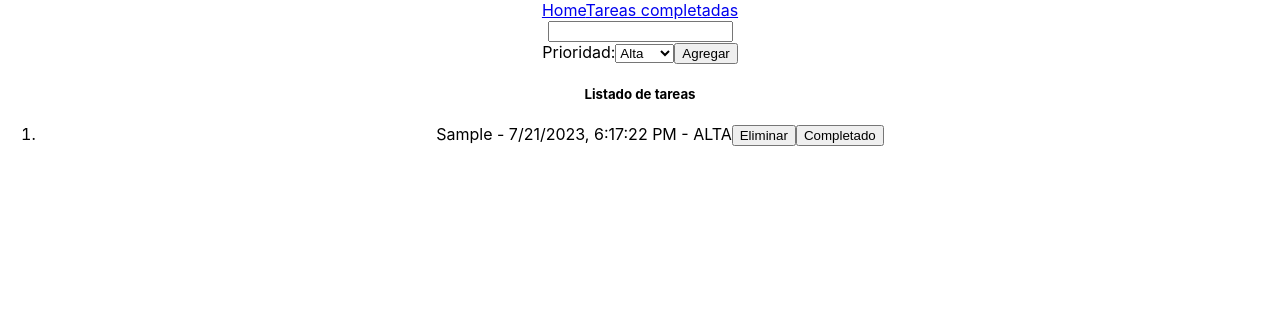
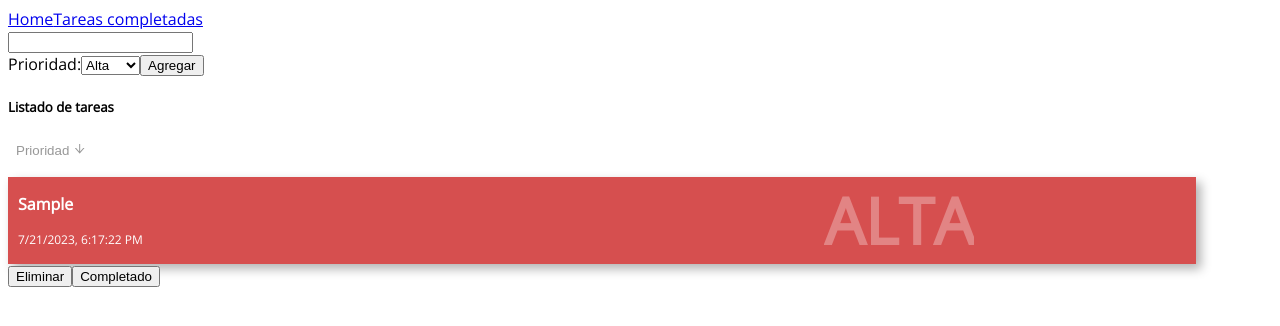
Before and after one commit to jgabrielmedina/ToDoList, a React (Create React App) app: page / in a window 1280 px wide. Both pictures are taken after typing "Sample" into the empty fields and a click on the button "Agregar". Shown: the top 326 px of the page. Built offline with nearby package versions, Linux system fonts and the light colour scheme.

Commit message:
css tarea Alta

```diff
--- a/package.json
+++ b/package.json
@@ -9,6 +9,7 @@
     "@testing-library/user-event": "^13.5.0",
     "react": "^18.2.0",
     "react-dom": "^18.2.0",
+    "react-icons": "^4.10.1",
     "react-redux": "^8.1.1",
     "react-router-dom": "^6.14.2",
     "react-scripts": "5.0.1",
--- a/public/index.html
+++ b/public/index.html
@@ -3,6 +3,7 @@
   <head>
     <meta charset="utf-8" />
     <link rel="icon" href="%PUBLIC_URL%/favicon.ico" />
+    <link rel="stylesheet" href="https://fonts.googleapis.com/css?family=Open+Sans&display=swap">
     <meta name="viewport" content="width=device-width, initial-scale=1" />
     <meta name="theme-color" content="#000000" />
     <meta
--- a/src/App.css
+++ b/src/App.css
@@ -1,4 +1,4 @@
-.App {
+/* .App {
   text-align: center;
 }
 
@@ -35,4 +35,73 @@
   to {
     transform: rotate(360deg);
   }
+} */
+
+body{
+  font-family: 'Open Sans', sans-serif;
 }
+
+.oList{
+  font-family: 'Open Sans', sans-serif;
+  list-style: none;
+  margin: auto;
+  margin-top: 1rem;
+  margin-bottom: 1rem;
+  padding: unset;
+}
+
+.mainconteiner{
+  width: 94%;
+  background-color: #D64F4F;
+  display: flex;
+  box-shadow: 5px 5px 10px rgba(0, 0, 0, 0.3);
+}
+.left-mainconteiner{
+  color: white;
+  width: 50%;
+}
+.left-mainconteiner p{
+ padding-left: 10px;
+}
+
+.date-left-mainconteiner{
+  font-size: 12px;
+}
+
+.title-left-mainconteiner{
+  font-weight: bold;
+}
+
+
+
+.right-mainconteiner{
+  font-weight: bold;
+  display: flex;
+  color: white;
+  opacity: 0.6;
+  width: 50%;
+  justify-content: space-between;
+  align-content: flex-end;
+  flex-wrap: nowrap;
+}
+
+
+.right-mainconteiner p{
+  text-align: end;
+  font-size: 4rem;
+  margin: auto;
+  opacity: 0.5;
+  overflow: hidden;
+}
+
+.buttonPriority {
+  appearance: none;
+  background-color: white;
+  color: black;
+  opacity: 0.4;
+  border: 2px solid white;
+  border-radius: 5px;
+}
+.buttonPriority:hover {
+  border-bottom: 2px solid silver;
+}
--- a/src/Components/ToDoList.jsx
+++ b/src/Components/ToDoList.jsx
@@ -2,6 +2,8 @@
  import { useDispatch } from "react-redux";
  import {removeTaskR} from "../Reducers/taskSlice";
  import { completeTaskR } from "../Reducers/taskSlice";
+ import { ordernarTasks } from "../Reducers/taskSlice";
+ import {AiOutlineArrowDown} from 'react-icons/ai';
 
 
  function ToDoList (){
@@ -14,15 +16,25 @@
     return(
         <>
         <h5>Listado de tareas</h5>
-        <ol>
+
+        <button className="buttonPriority" onClick={()=> dispatch(ordernarTasks())} > Prioridad <AiOutlineArrowDown/></button>
+        <ol className="oList">
         {tasks.map((todo)=>{
             return (
                 <li key={todo.date}>
-                <div>
-                    {todo.title} - {todo.date} - {todo.priority}
-                   <button onClick={()=> dispatch(removeTaskR(todo.date))} >Eliminar</button>
+                <div className="mainconteiner">
+                    <div className="left-mainconteiner">
+                    <p className="title-left-mainconteiner"> {todo.title} </p>
+                    <p className="date-left-mainconteiner"> {todo.date} </p>
+                    </div>
+                    <div className="right-mainconteiner">
+                    <p> {todo.priority}</p>
+                    </div>
+
+                </div>
+
+                <button  onClick={()=> dispatch(removeTaskR(todo.date))} >Eliminar</button>
                    <button onClick={()=> dispatch(completeTaskR(todo))} >Completado</button>
-                </div>
                 </li>
             )
         })}
--- a/src/Reducers/taskSlice.js
+++ b/src/Reducers/taskSlice.js
@@ -9,7 +9,7 @@ export const taskSlice = createSlice({
 
         ],
         completeTasks:[
-        ]
+        ],
     },
 
     reducers:{
@@ -25,11 +25,24 @@ export const taskSlice = createSlice({
             state.totalCount = state.totalCount -= 1;
             state.completeTasks = [...state.completeTasks, action.payload]
             state.tasks = state.tasks.filter(task => task.date !== action.payload.date)
+        },
+        ordernarTasks: (state)=>{
+            const tasksByPriority = state.tasks.reduce((acc, task) => {
+                if (!acc[task.priority]) {
+                  acc[task.priority] = [];
+                }
+                acc[task.priority].push(task);
+                return acc;
+              }, {});
+
+              const priorities = ["ALTA", "MEDIA", "BAJA"];
+
+              state.tasks = priorities.flatMap(priority => tasksByPriority[priority] || []);
         }
 
     }
 })
 
-export const {addTaskR, removeTaskR, completeTaskR} = taskSlice.actions;
+export const {addTaskR, removeTaskR, completeTaskR, ordernarTasks} = taskSlice.actions;
 
 export default taskSlice.reducer; //unificacion de todos los reducers que tengo
--- a/src/index.css
+++ b/src/index.css
@@ -1,4 +1,4 @@
-body {
+/* body {
   margin: 0;
   font-family: -apple-system, BlinkMacSystemFont, 'Segoe UI', 'Roboto', 'Oxygen',
     'Ubuntu', 'Cantarell', 'Fira Sans', 'Droid Sans', 'Helvetica Neue',
@@ -11,3 +11,4 @@ code {
   font-family: source-code-pro, Menlo, Monaco, Consolas, 'Courier New',
     monospace;
 }
+ */
```
Also changed, not shown: 1 other file (tests, documents, lock files or other folders).
